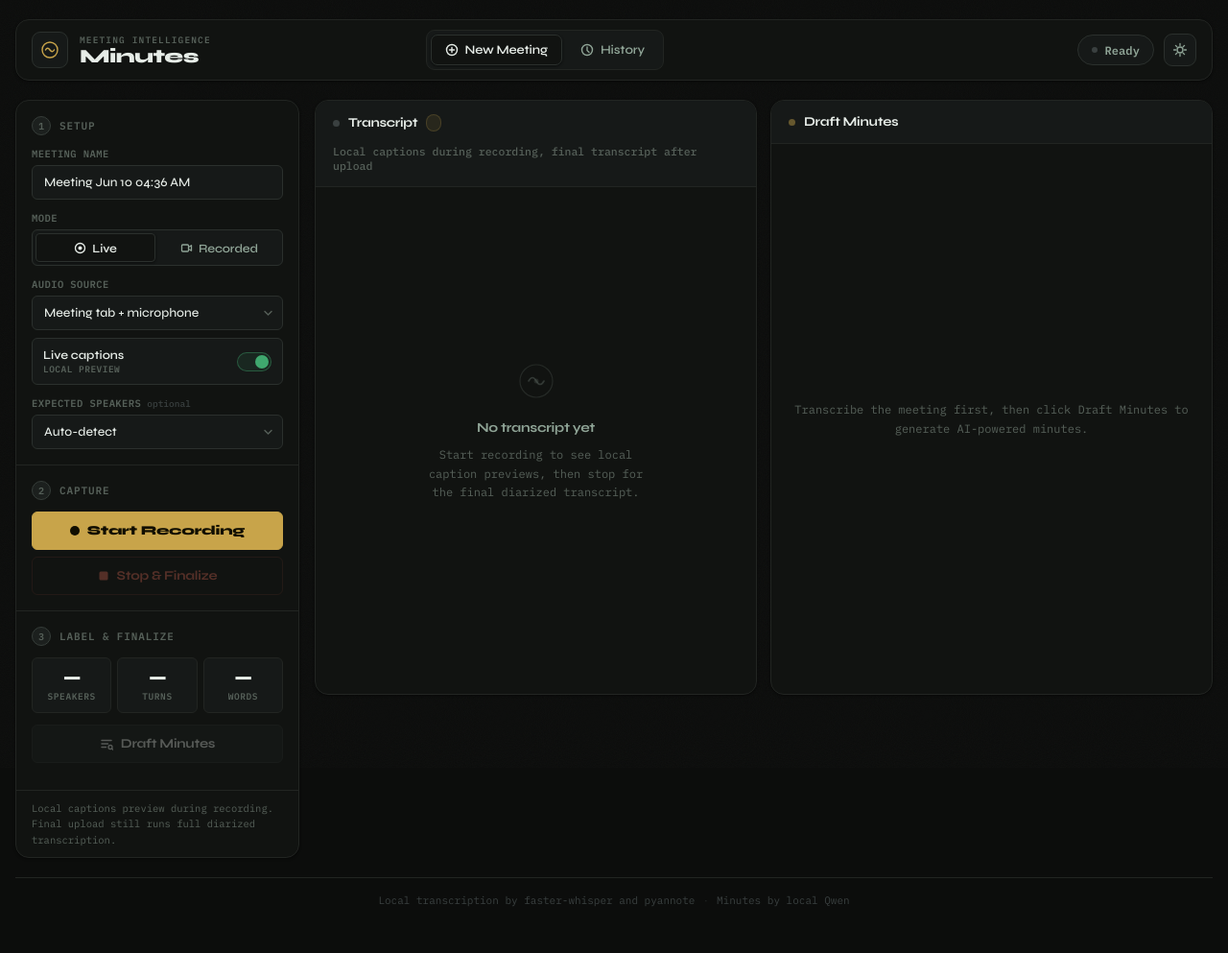
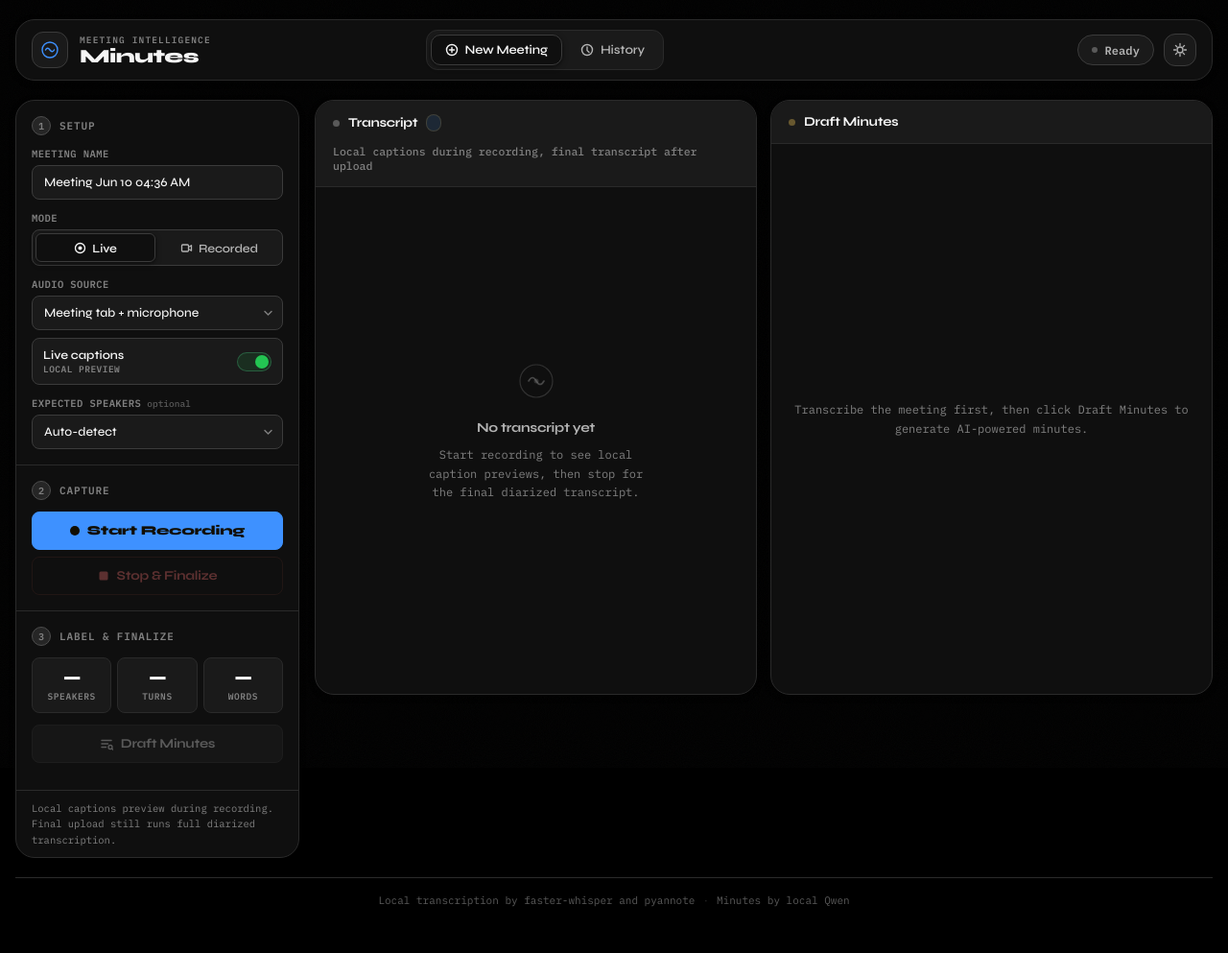
Before and after one commit to AvisharSharan/baat-cheet, a FastAPI app: page / in a window 1280 px wide. Shown: the whole page at 96% size. Run offline with FastAPI, Linux system fonts and the light colour scheme; data that the repository does not hold is empty; some libraries are stand-ins or nearby versions.

Commit message:
styling fix

```diff
--- a/app/static/styles.css
+++ b/app/static/styles.css
@@ -1,80 +1,84 @@
 /* ═══════════════════════════════════════════════
-   TOKENS
+   TOKENS (One UI / GalaxyOS Vibe)
 ═══════════════════════════════════════════════ */
 :root {
-  /* Dark theme (default) */
-  --bg:        #0c0d0c;
-  --bg-2:      #111311;
-  --bg-3:      #161918;
-  --bg-4:      #1c201e;
-  --bg-5:      #222724;
-  --border:    #222522;
-  --border-2:  #2b302d;
-  --border-3:  #363d39;
-  --text:      #e6ece7;
-  --text-2:    #8fa496;
-  --text-3:    #566059;
-  --text-4:    #3a4040;
+  /* Dark theme (AMOLED & Deep Grays) */
+  --bg:        #000000;
+  --bg-2:      #0f0f0f;
+  --bg-3:      #1a1a1a;
+  --bg-4:      #262626;
+  --bg-5:      #333333;
+  --border:    #2a2a2a;
+  --border-2:  #3b3b3b;
+  --border-3:  #4d4d4d;
+  --text:      #f5f5f5;
+  --text-2:    #b3b3b3;
+  --text-3:    #808080;
+  --text-4:    #595959;
 
-  --gold:      #c8a44a;
-  --gold-2:    #ddb96a;
-  --gold-3:    #f0d090;
-  --gold-dim:  rgba(200,164,74,0.10);
-  --gold-glow: rgba(200,164,74,0.18);
+  /* Primary Accent: Vibrant Galaxy Blue (Mapped to your --gold vars for easy replacement) */
+  --gold:      #3E91FF;
+  --gold-2:    #67a9ff;
+  --gold-3:    #a1cbff;
+  --gold-dim:  rgba(62, 145, 255, 0.12);
+  --gold-glow: rgba(62, 145, 255, 0.25);
 
-  --green:     #3fa86e;
-  --green-2:   #5bbf85;
-  --green-dim: rgba(63,168,110,0.10);
+  /* Semantic Colors */
+  --green:     #23C552;
+  --green-2:   #4ade80;
+  --green-dim: rgba(35, 197, 82, 0.12);
 
-  --red:       #c95a47;
-  --red-2:     #e06b57;
-  --red-dim:   rgba(201,90,71,0.10);
+  --red:       #FF4747;
+  --red-2:     #ff7676;
+  --red-dim:   rgba(255, 71, 71, 0.12);
 
-  --blue:      #5a8fc9;
-  --blue-dim:  rgba(90,143,201,0.10);
+  --blue:      #3E91FF;
+  --blue-dim:  rgba(62, 145, 255, 0.12);
 
-  --r:         9px;
-  --r-sm:      6px;
-  --r-lg:      14px;
+  --r:         12px;
+  --r-sm:      8px;
+  --r-lg:      20px;
 
   --font-sans: 'Syne', ui-sans-serif, system-ui, sans-serif;
   --font-body: 'Literata', Georgia, serif;
   --font-mono: 'IBM Plex Mono', ui-monospace, monospace;
 
-  --shadow-sm: 0 1px 3px rgba(0,0,0,0.3), 0 1px 2px rgba(0,0,0,0.2);
-  --shadow:    0 4px 12px rgba(0,0,0,0.35), 0 1px 3px rgba(0,0,0,0.2);
+  --shadow-sm: 0 2px 6px rgba(0,0,0,0.4), 0 1px 2px rgba(0,0,0,0.2);
+  --shadow:    0 8px 24px rgba(0,0,0,0.5), 0 2px 6px rgba(0,0,0,0.3);
 }
 
 html[data-theme="light"] {
-  --bg:        #f2f5f0;
-  --bg-2:      #fafcf9;
-  --bg-3:      #ecf0e9;
-  --bg-4:      #e3e9e0;
-  --bg-5:      #d8e0d5;
-  --border:    #d0d9cc;
-  --border-2:  #bfcabb;
-  --border-3:  #aebaa9;
-  --text:      #0f1a12;
-  --text-2:    #3d5244;
-  --text-3:    #627a6a;
-  --text-4:    #8fa497;
+  /* Light theme (Crisp and airy) */
+  --bg:        #f0f2f5;
+  --bg-2:      #ffffff;
+  --bg-3:      #f7f8fa;
+  --bg-4:      #ebeef2;
+  --bg-5:      #dfe3e8;
+  --border:    #d9dce1;
+  --border-2:  #c3c8cf;
+  --border-3:  #aeb4bc;
+  --text:      #121212;
+  --text-2:    #4a4a4a;
+  --text-3:    #737373;
+  --text-4:    #999999;
 
-  --gold:      #8a6618;
-  --gold-2:    #a37c20;
-  --gold-3:    #c09630;
-  --gold-dim:  rgba(138,102,24,0.09);
-  --gold-glow: rgba(138,102,24,0.14);
+  /* Primary Accent: Deep System Blue */
+  --gold:      #005BFF;
+  --gold-2:    #0047cc;
+  --gold-3:    #003399;
+  --gold-dim:  rgba(0, 91, 255, 0.1);
+  --gold-glow: rgba(0, 91, 255, 0.2);
 
-  --green:     #1a6e44;
-  --green-2:   #257a4e;
-  --green-dim: rgba(26,110,68,0.09);
+  --green:     #1A9E3F;
+  --green-2:   #147d32;
+  --green-dim: rgba(26, 158, 63, 0.1);
 
-  --red:       #a63827;
-  --red-2:     #c0442f;
-  --red-dim:   rgba(166,56,39,0.09);
+  --red:       #E02424;
+  --red-2:     #b01c1c;
+  --red-dim:   rgba(224, 36, 36, 0.1);
 
-  --shadow-sm: 0 1px 3px rgba(0,0,0,0.08), 0 1px 2px rgba(0,0,0,0.05);
-  --shadow:    0 4px 12px rgba(0,0,0,0.08), 0 1px 3px rgba(0,0,0,0.05);
+  --shadow-sm: 0 2px 6px rgba(0,0,0,0.04), 0 1px 2px rgba(0,0,0,0.02);
+  --shadow:    0 8px 24px rgba(0,0,0,0.06), 0 2px 6px rgba(0,0,0,0.03);
 }
 
 /* ═══════════════════════════════════════════════
```
Also changed, not shown: app/services/export.py (+13 -12 lines).
